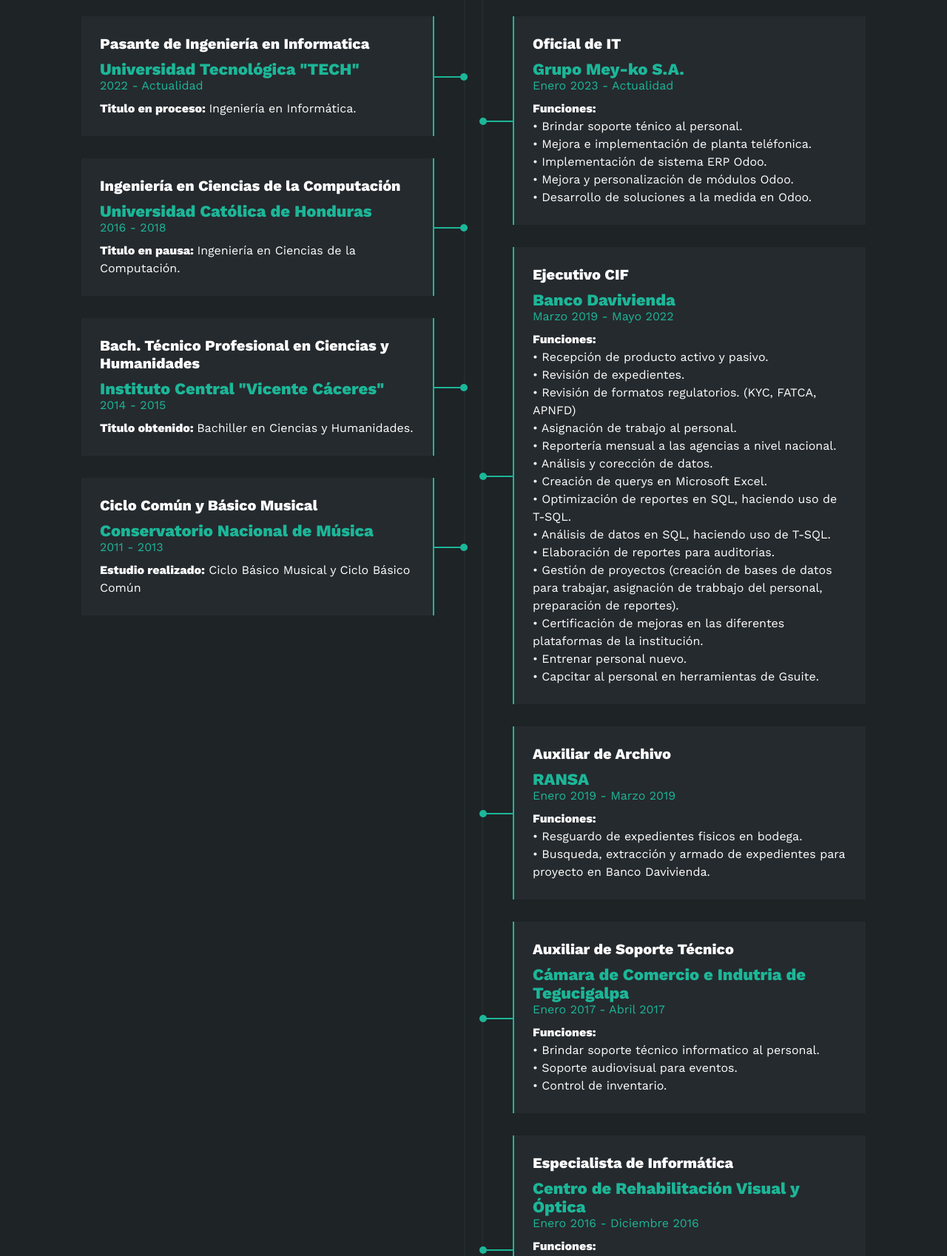
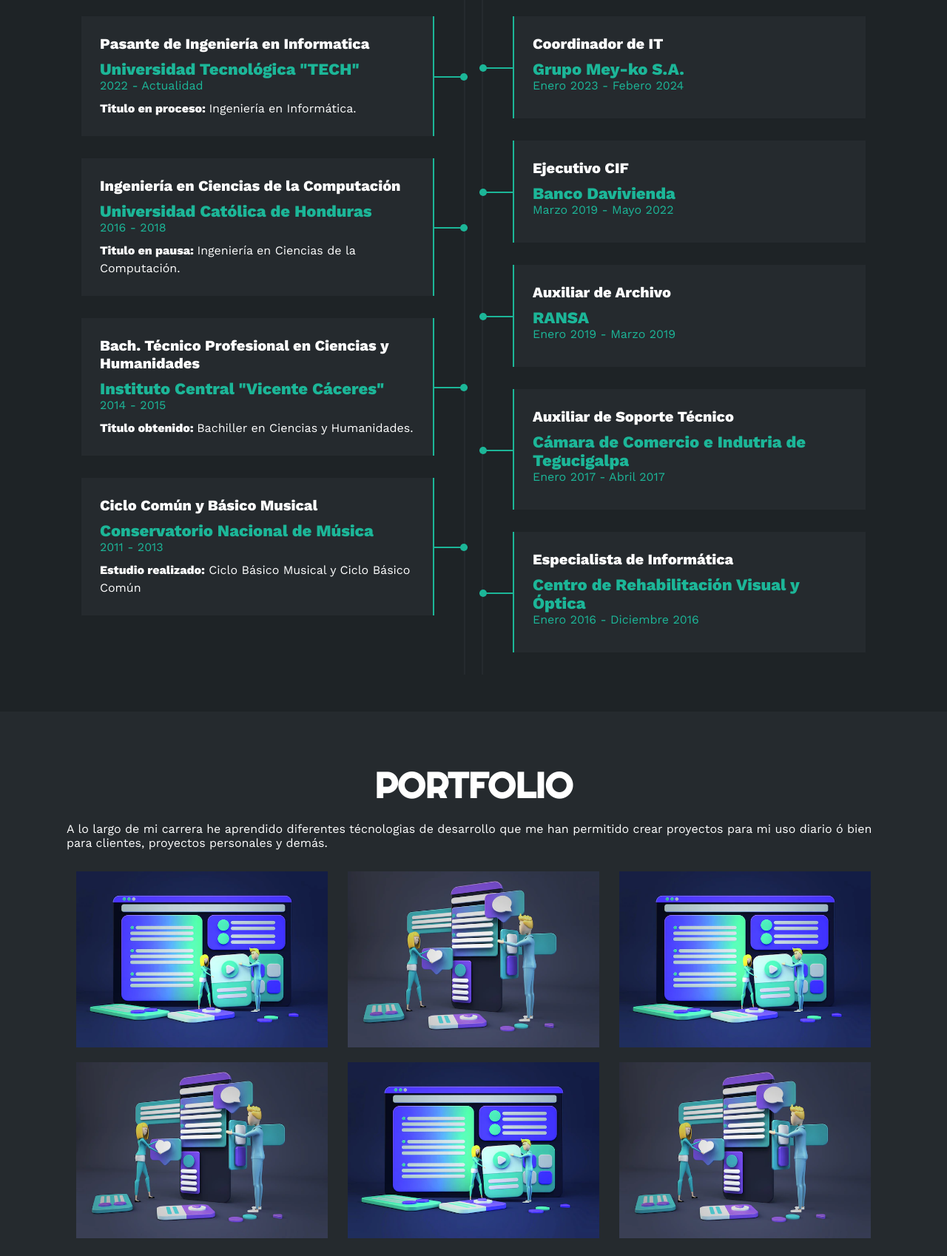
Before and after one commit to Andrs26/artechsolutions, a plain HTML site: page index.html in a window 1280 px wide. Shown: the part 2261-3959 px from the top of the page at 74% size. Drawn offline with nearby package versions, Linux system fonts and the light colour scheme.

Commit message:
Actualizacion de datos

```diff
--- a/index.html
+++ b/index.html
@@ -129,7 +129,7 @@
                     </div>
                 </div>
             </div>
-            <button type="button" onclick="window.open('./Documents/CV_ANDRES_ROMERO_2023.pdf')">
+            <button type="button" onclick="window.open('./Documents/CV_ANDRES_ROMERO_2024.pdf')">
                 Descargar CV <i class="fa-solid fa-download"></i>
                 <span class="overlay"></span>
             </button>
@@ -281,17 +281,17 @@
                 <div class="col derecha">
                     <h3>Experiencia de trabajo</h3>
                     <div class="item der">
-                        <h4>Oficial de IT</h4>
+                        <h4>Coordinador de IT</h4>
                         <span class="casa">Grupo Mey-ko S.A.</span>
-                        <span class="fecha">Enero 2023 - Actualidad</span>
-                        <p>
+                        <span class="fecha">Enero 2023 - Febero 2024</span>
+                        <!-- <p>
                             <b>Funciones:</b>
                             <br>• Brindar soporte ténico al personal.
                             <br>• Mejora e implementación de planta teléfonica.
                             <br>• Implementación de sistema ERP Odoo.
                             <br>• Mejora y personalización de módulos Odoo.
                             <br>• Desarrollo de soluciones a la medida en Odoo.
-                        </p>
+                        </p> -->
                         <div class="conectord">
                             <div class="circulod"></div>
                         </div>
@@ -301,7 +301,7 @@
                         <h4>Ejecutivo CIF</h4>
                         <span class="casa">Banco Davivienda</span>
                         <span class="fecha">Marzo 2019 - Mayo 2022</span>
-                        <p>
+                        <!-- <p>
                             <b>Funciones:</b>
                             <br>• Recepción de producto activo y pasivo.
                             <br>• Revisión de expedientes.
@@ -317,7 +317,7 @@
                             <br>• Certificación de mejoras en las diferentes plataformas de la institución.
                             <br>• Entrenar personal nuevo.
                             <br>• Capcitar al personal en herramientas de Gsuite.
-                        </p>
+                        </p> -->
                         <div class="conectord">
                             <div class="circulod"></div>
                         </div>
@@ -327,11 +327,11 @@
                         <h4>Auxiliar de Archivo</h4>
                         <span class="casa">RANSA</span>
                         <span class="fecha">Enero 2019 - Marzo 2019</span>
-                        <p>
+                        <!-- <p>
                             <b>Funciones:</b>
                             <br>• Resguardo de expedientes fisicos en bodega.
                             <br>• Busqueda, extracción y armado de expedientes para proyecto en Banco Davivienda.
-                        </p>
+                        </p> -->
                         <div class="conectord">
                             <div class="circulod"></div>
                         </div>
@@ -341,12 +341,12 @@
                         <h4>Auxiliar de Soporte Técnico</h4>
                         <span class="casa">Cámara de Comercio e Indutria de Tegucigalpa</span>
                         <span class="fecha">Enero 2017 - Abril 2017</span>
-                        <p>
+                        <!-- <p>
                             <b>Funciones:</b>
                             <br>• Brindar soporte técnico informatico al personal.
                             <br>• Soporte audiovisual para eventos.
                             <br>• Control de inventario.
-                        </p>
+                        </p> -->
                         <div class="conectord">
                             <div class="circulod"></div>
                         </div>
@@ -356,13 +356,13 @@
                         <h4>Especialista de Informática</h4>
                         <span class="casa">Centro de Rehabilitación Visual y Óptica</span>
                         <span class="fecha">Enero 2016 - Diciembre 2016</span>
-                        <p>
+                        <!-- <p>
                             <b>Funciones:</b>
                             <br>• Brindar soporte técnico al personal.
                             <br>• Creación de diseño y desarrollo de sitio web corporativo.
                             <br>• Gestión de contenido para redes sociales.
                             <br>• Desarrollo de sistema para administración.
-                        </p>
+                        </p> -->
                         <div class="conectord">
                             <div class="circulod"></div>
                         </div>
```
Also changed, not shown: 2 other files.
